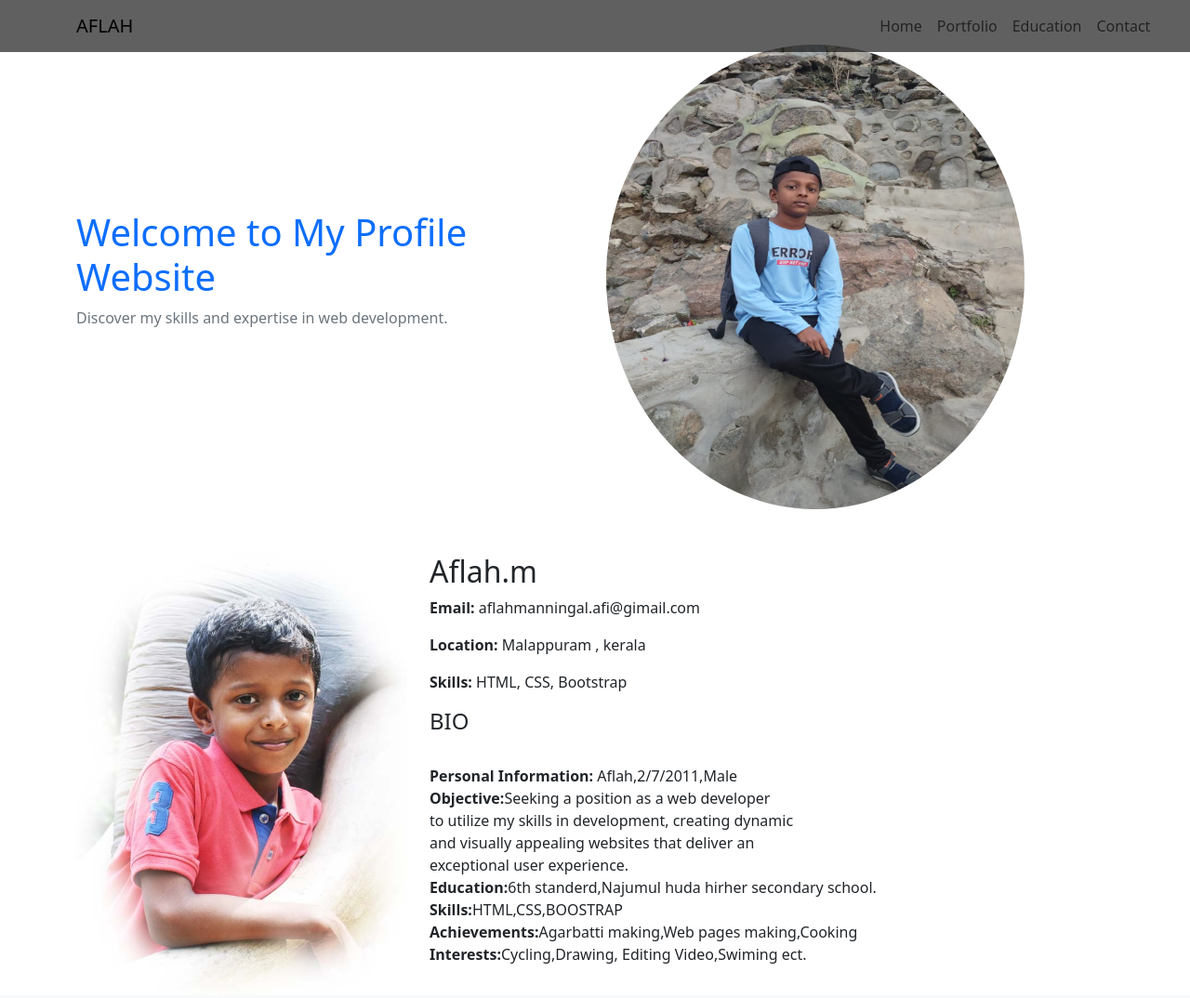
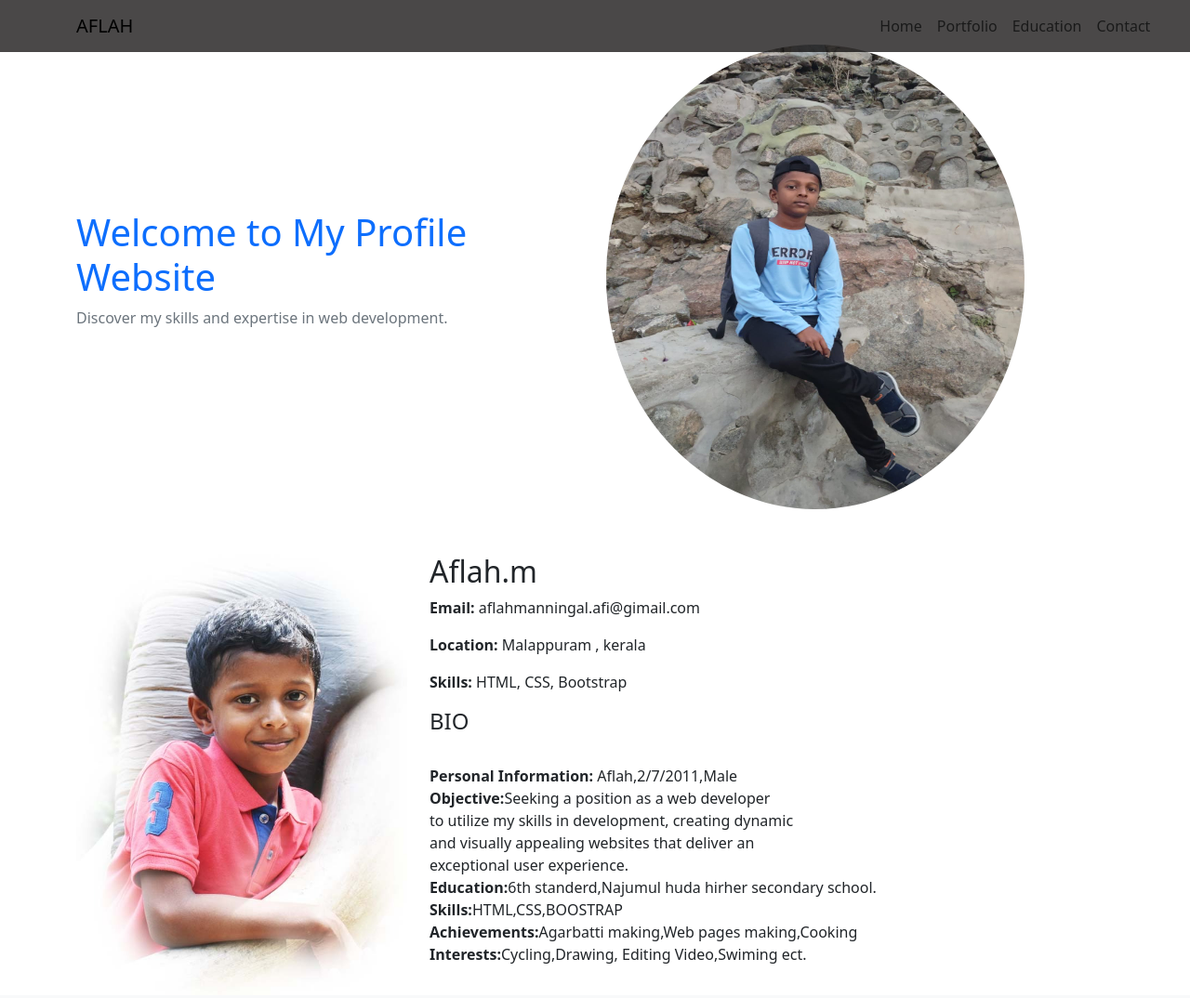
Before and after one commit to AFLAHAFI/my-site, a plain HTML site: page index.html in a window 1280 px wide. Shown: the top 1074 px of the page at 93% size. Drawn offline with nearby package versions, Linux system fonts and the light colour scheme.

Commit message:
nav bar colour

```diff
--- a/index.html
+++ b/index.html
@@ -7,7 +7,7 @@
     <link href="https://cdn.jsdelivr.net/npm/bootstrap@5.3.0/dist/css/bootstrap.min.css" rel="stylesheet" integrity="sha384-9ndCyUaIbzAi2FUVXJi0CjmCapSmO7SnpJef0486qhLnuZ2cdeRhO02iuK6FUUVM" crossorigin="anonymous">
 </head>
 <body>
-    <nav style="position: fixed; z-index: 1; width: 100%; background-color:rgba(3, 1, 1, 0.623);" class="navbar navbar-expand-lg  ">
+    <nav style="position: fixed; z-index: 1; width: 100%; background-color:rgba(3, 1, 1, 0.719);" class="navbar navbar-expand-lg  ">
 
         <div  class="container">
           <a class="navbar-brand" href="#">AFLAH</a>
```
